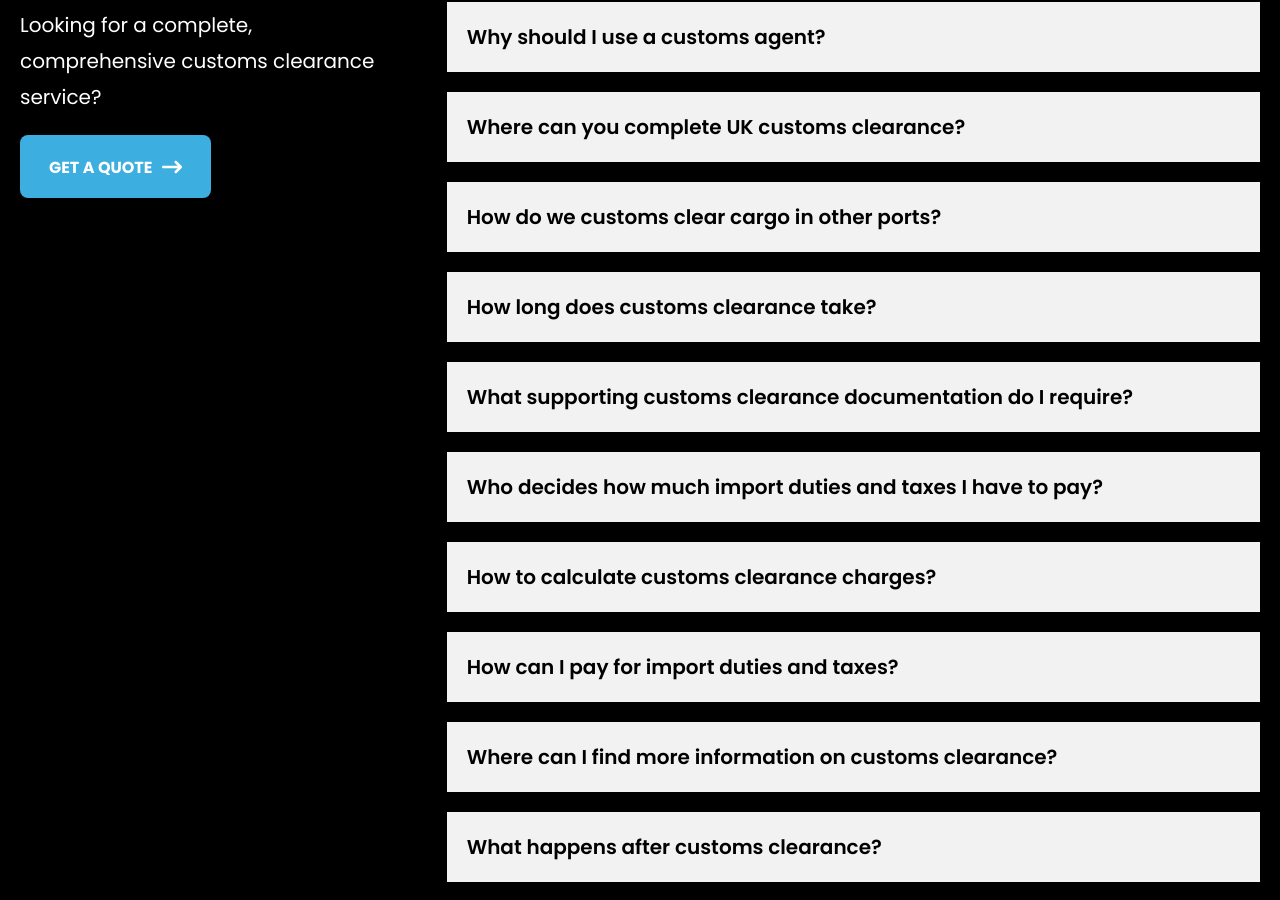
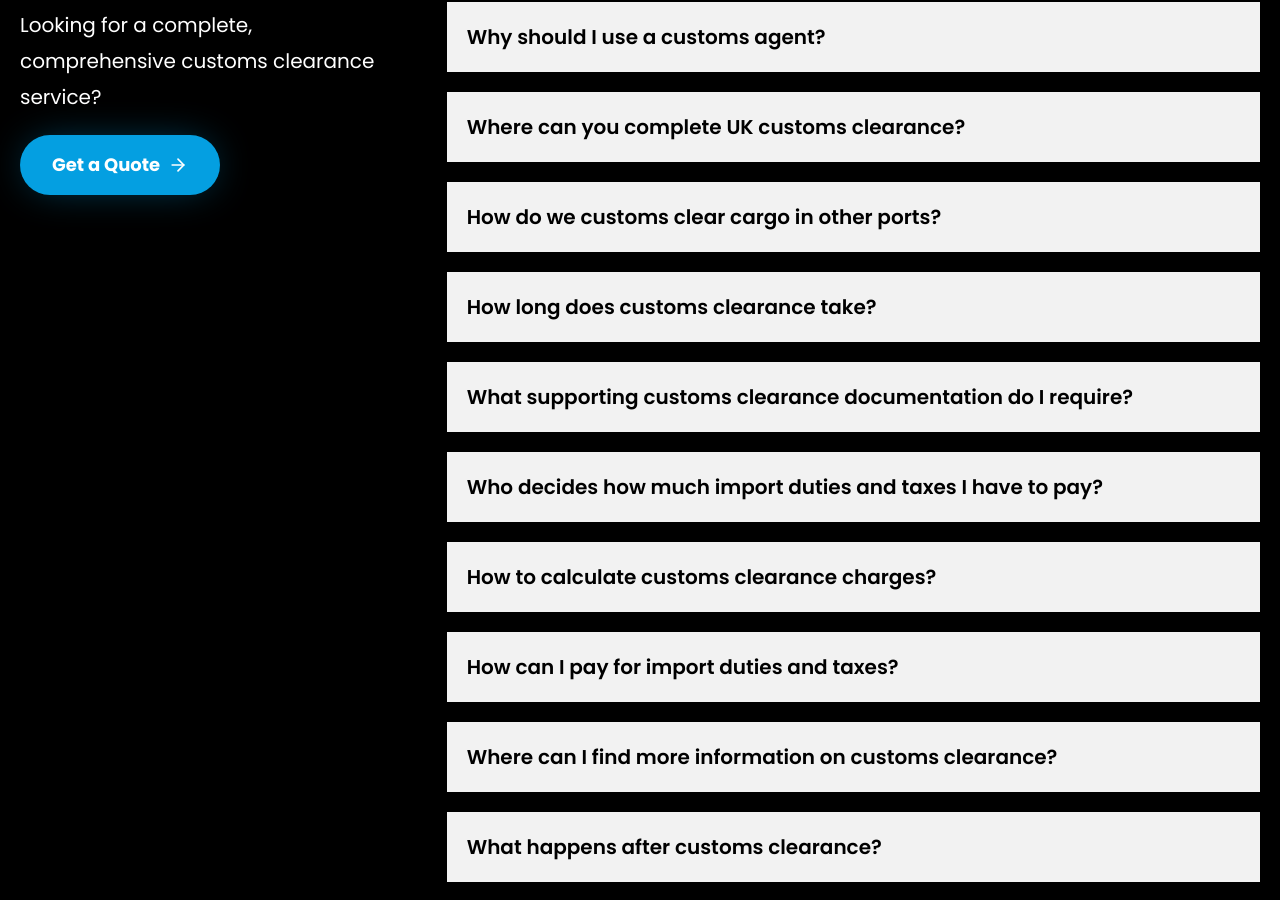
Before and after one commit to Manish-Code-Craft/global-custom, a Next.js app: page /about-us in a window 1280 px wide. Shown: the part 4365-5265 px from the top of the page. Built offline with nearby package versions, Linux system fonts and the light colour scheme.

Commit message:
Update Faq.jsx

```diff
--- a/src/components/ui/Faq/Faq.jsx
+++ b/src/components/ui/Faq/Faq.jsx
@@ -3,6 +3,7 @@ import SectionHeading from "@/components/ui/SectionHeading";
 import Btn from "@/components/ui/Btns/Btn";
 import FaqItem from '@/components/ui/Faq/FaqItem';
 import Head from 'next/head';
+import SiteButton from '../Btns/SiteButton';
 
 
 export default function Faq(){
@@ -96,7 +97,8 @@ export default function Faq(){
                             title="FAQs"
                             description="Looking for a complete, comprehensive customs clearance service?"/>
                             <div className='mt-5'>
-                                <Btn link="/contact" title="get a quote" />
+                                <SiteButton href="/contact" label="Get a Quote"/>
+                                {/* <Btn link="/contact" title="get a quote" /> */}
                             </div>
                         </div>
                     </div>
```
